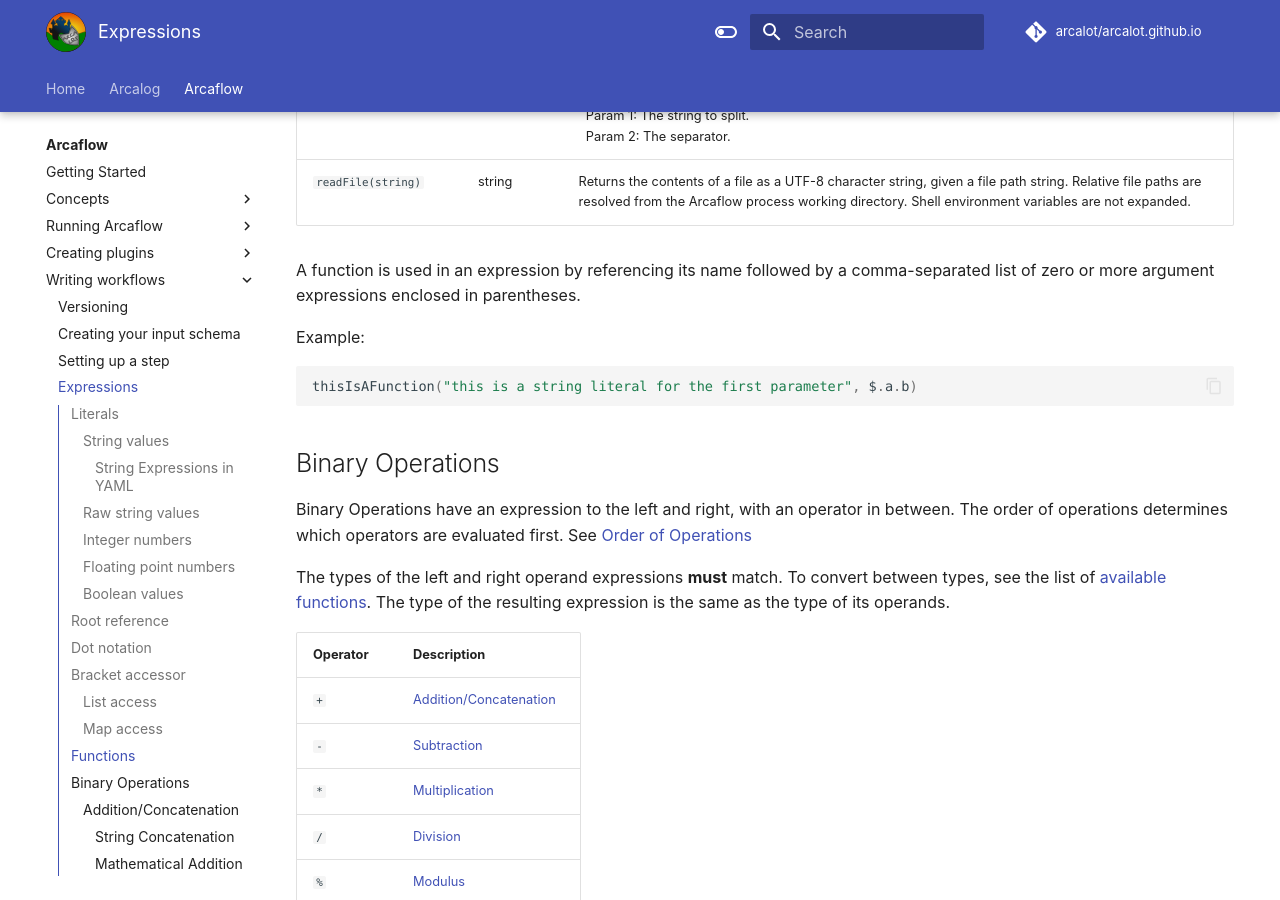
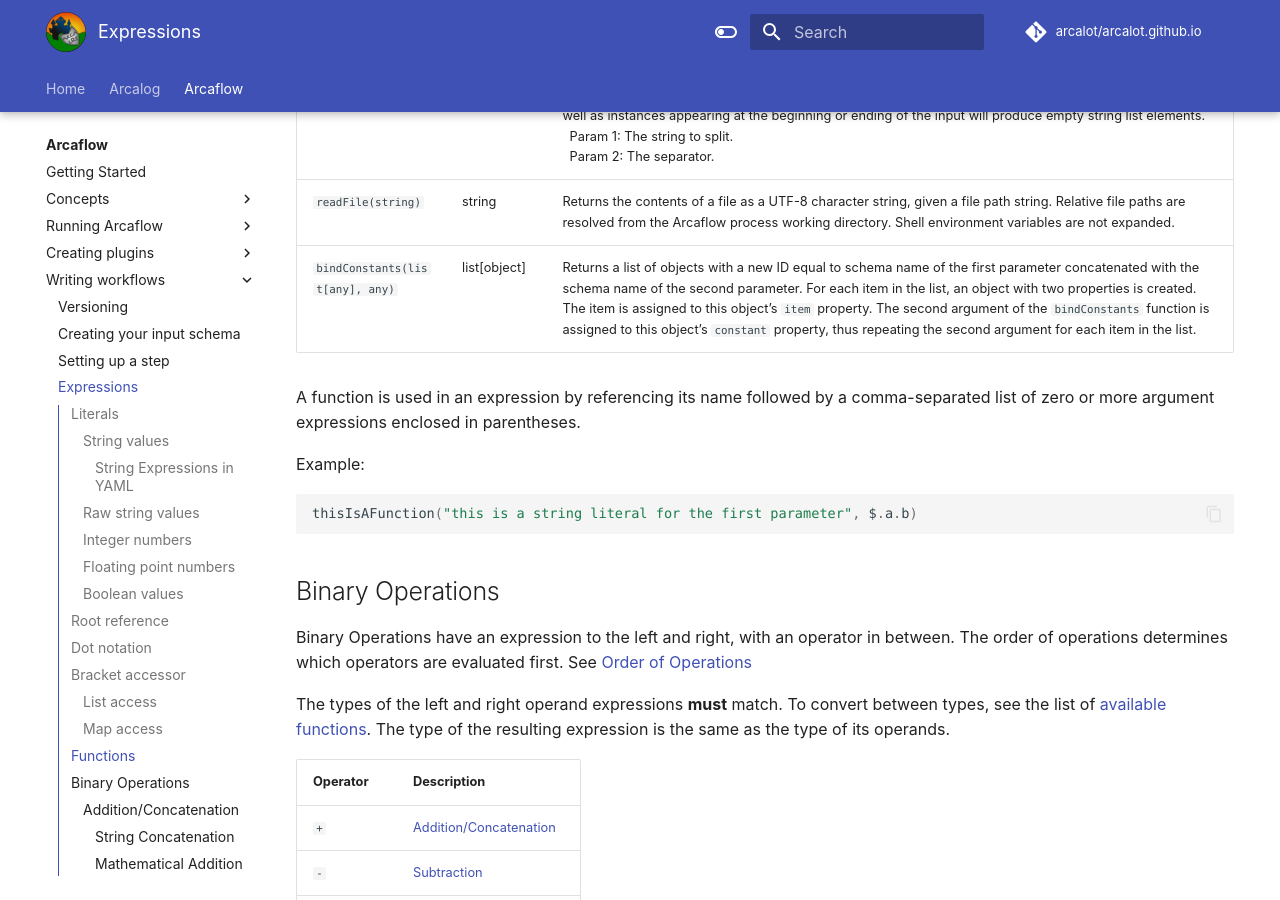
Before and after one commit to arcalot/arcalot.github.io, an MkDocs documentation site: the page built from docs/arcaflow/workflows/expressions.md, in a window 1280 px wide and 900 px high, scrolled down 7893 px. Built offline with MkDocs 1.6.1 and Material for MkDocs 9.7.7, drawn with Linux system fonts in a browser that asks for light colours; comment, search, counter and statistics services are not loaded.

Commit message:
add bindConstants function

```diff
--- a/docs/arcaflow/workflows/expressions.md
+++ b/docs/arcaflow/workflows/expressions.md
@@ -261,6 +261,7 @@
 | `toUpper(string)`                                | string       | Returns the input with Unicode letters mapped to their upper case.                                                                                                                                                                                                                                                                                                                                                                                                                             |
 | `splitString(string, string)`                    | list[string] | Returns a list of the substrings which appear between instances of the specified separator; the separator instances are not included in the resulting list elements; adjacent occurrences of separator instances as well as instances appearing at the beginning or ending of the input will produce empty string list elements.<br>&nbsp; Param 1: The string to split.<br>&nbsp; Param 2: The separator.                                                                                     |
 | `readFile(string)`                               | string |  Returns the contents of a file as a UTF-8 character string, given a file path string. Relative file paths are resolved from the Arcaflow process working directory. Shell environment variables are not expanded.                                                                                     |
+| `bindConstants(list[any], any)`                               | list[object] |  Returns a list of objects with a new ID equal to schema name of the first parameter concatenated with the schema name of the second parameter. For each item in the list, an object with two properties is created. The item is assigned to this object's `item` property. The second argument of the `bindConstants` function is assigned to this object's `constant` property, thus repeating the second argument for each item in the list.                                                                                   |
 
 A function is used in an expression by referencing its name followed by a comma-separated list of zero or more argument
 expressions enclosed in parentheses.
```
